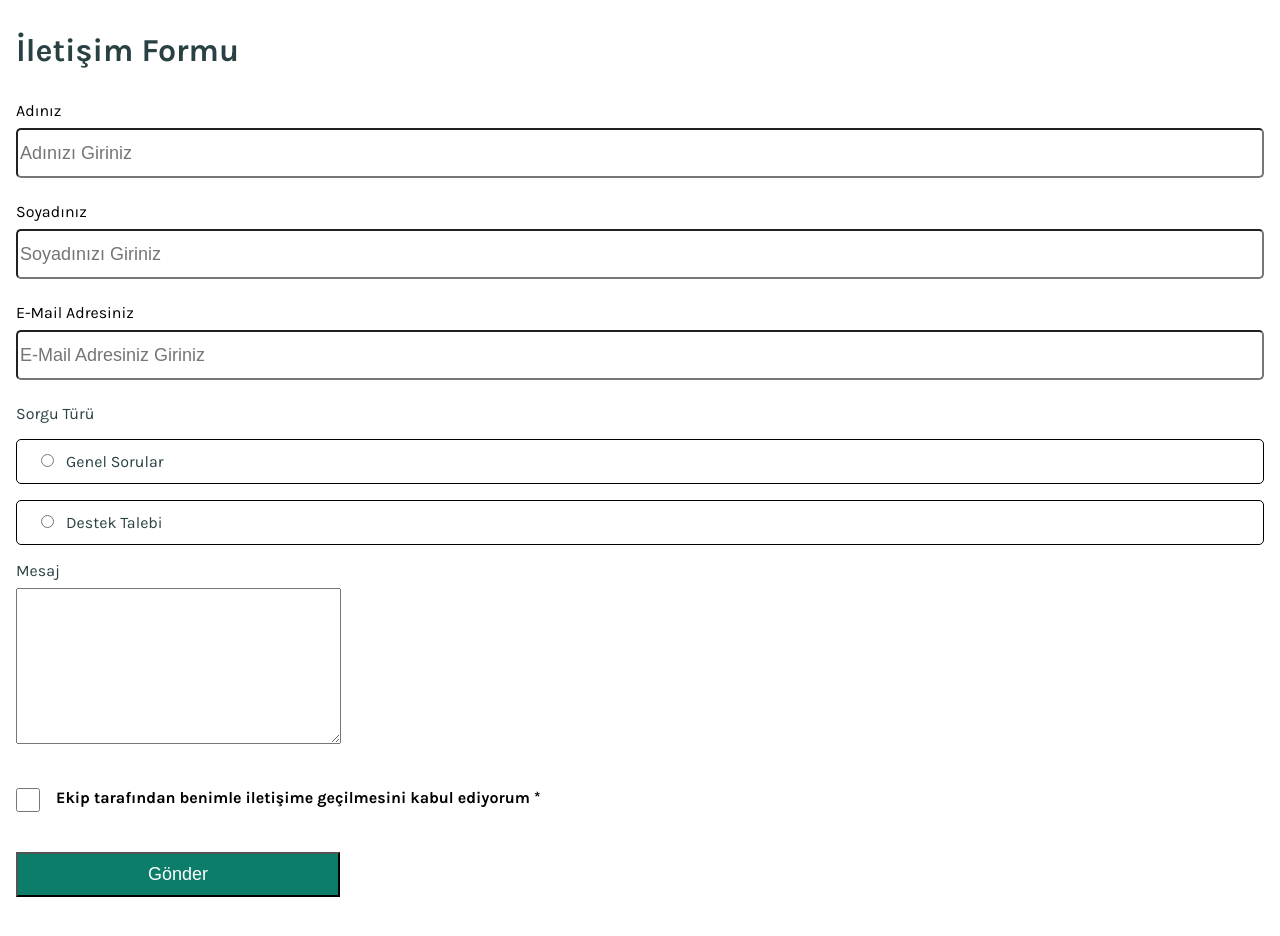
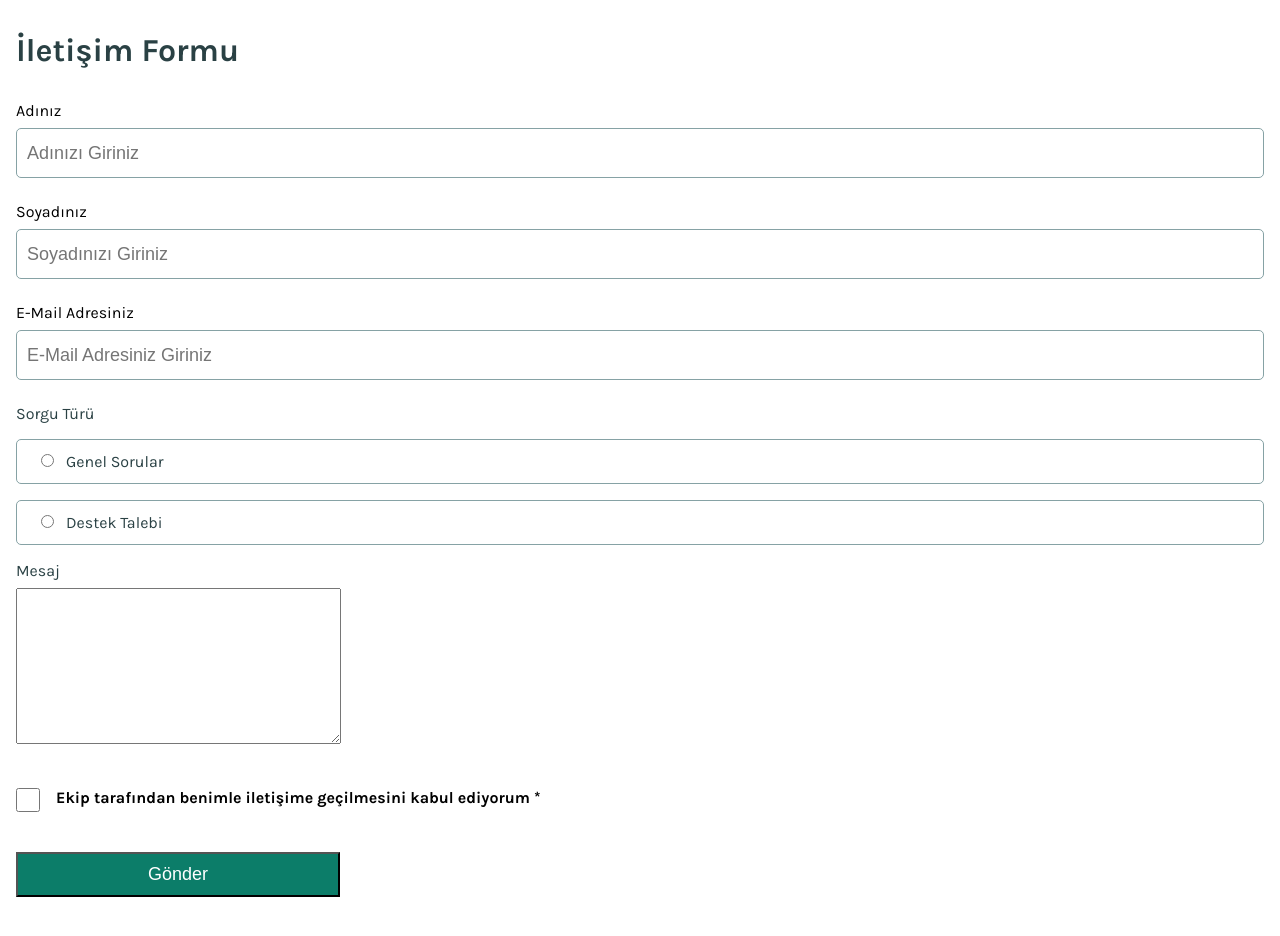
Before and after one commit to dursunkokturk/Front-End-School-React-JS-Project-Contact-Form-V1, a React (Vite) app: page / in a window 1280 px wide. Shown: the top 936 px of the page. Built offline with nearby package versions, Linux system fonts and the light colour scheme.

Commit message:
src klasoru icindeki assets klasoru icindeki components klasoru icindeki contactform.jsx component'i icinde cerceve renkleri guncellendi

```diff
--- a/src/App.css
+++ b/src/App.css
@@ -36,7 +36,9 @@ form h1 {
   font-size: 18px;
   height: 50px;
   margin-bottom: 24px;
+  border: 1px solid #86A2A5;
   border-radius: 5px;
+  padding-left: 10px;
 }
 
 .query-type h4 {
@@ -46,7 +48,7 @@ form h1 {
 }
 
 .query-types {
-  border: 1px solid black;
+  border: 1px solid #86A2A5;
   border-radius: 5px;
   padding-top: 12px;
   padding-bottom: 12px;
--- a/src/App.jsx
+++ b/src/App.jsx
@@ -1,5 +1,5 @@
 import ContactForm from './assets/Components/ContactForm'
-import './App.css'
+import '../src/App.css'
 
 export default function App() {
 
--- a/src/assets/Components/ContactForm.jsx
+++ b/src/assets/Components/ContactForm.jsx
@@ -3,6 +3,7 @@ import '../../App'
 export default function ContactForm() {
   return (
     <>
+      <div>
         <form action="">
           <h1>İletişim Formu</h1>
           <div className='user-information'>
@@ -38,6 +39,7 @@ export default function ContactForm() {
           </div>
           <button>Gönder</button>
         </form>
+      </div>
     </>
   )
 }
```
Lines whose indentation alone changed are shown as unchanged.
